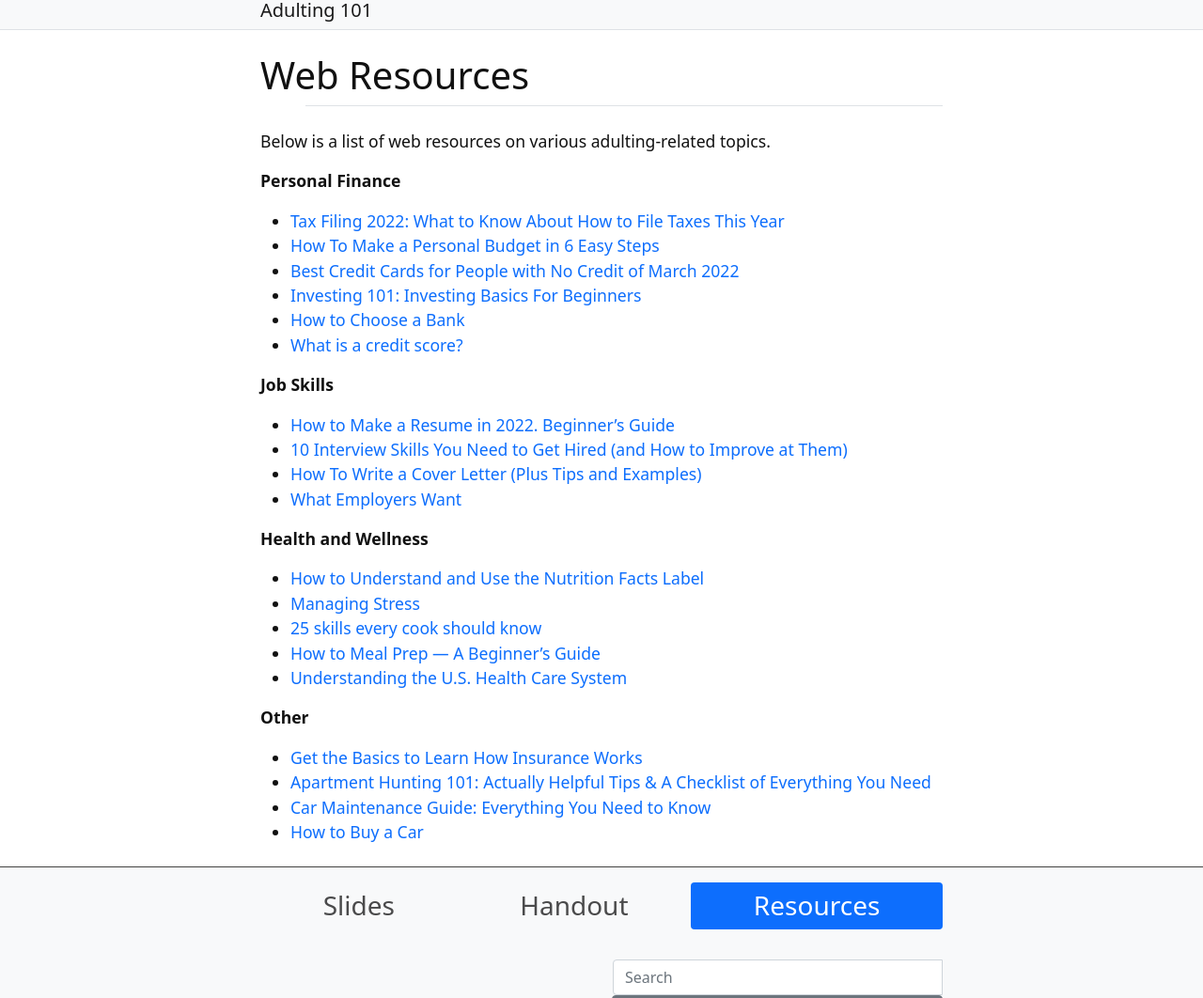
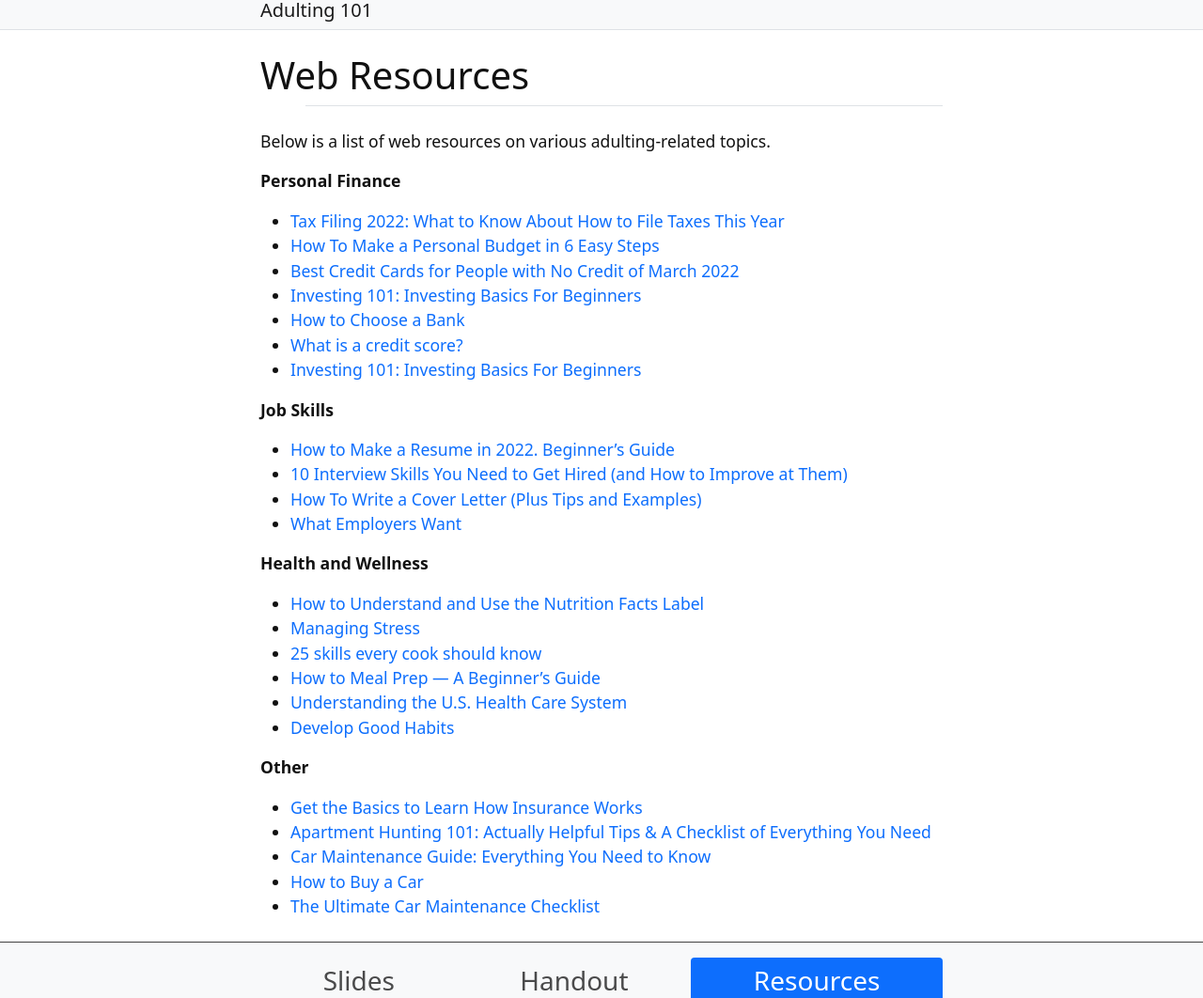
Before and after one commit to hanwendong1/adulting, a Jekyll site: the page built from content/2-resources.md, in a window 1280 px wide, cut to the strip 121-1183 px from the top of the page. Shown: the whole strip at 94% size. Built offline with Jekyll 4.4.1, drawn with Linux system fonts in a browser that asks for light colours.

Commit message:
Update 2-resources.md

```diff
--- a/content/2-resources.md
+++ b/content/2-resources.md
@@ -12,6 +12,7 @@ Below is a list of web resources on various adulting-related topics.
 -	[Investing 101: Investing Basics For Beginners](https://www.wealthsimple.com/en-ca/learn/investing-basics){:target="_blank" rel="noopener"}
 -	[How to Choose a Bank](https://www.creditkarma.com/advice/i/how-to-choose-a-bank){:target="_blank" rel="noopener"}
 -	[What is a credit score?](https://www.consumerfinance.gov/ask-cfpb/what-is-a-credit-score-en-315/){:target="_blank" rel="noopener"}
+-	[Investing 101: Investing Basics For Beginners](https://www.wealthsimple.com/en-ca/learn/investing-basics){:target="_blank" rel="noopener"}
 
 **Job Skills**
 -	[How to Make a Resume in 2022. Beginner's Guide](https://novoresume.com/career-blog/how-to-write-a-resume-guide){:target="_blank" rel="noopener"}
@@ -25,9 +26,11 @@ Below is a list of web resources on various adulting-related topics.
 -	[25 skills every cook should know](https://www.bbcgoodfood.com/howto/guide/25-skills-every-cook-should-know){:target="_blank" rel="noopener"}
 -	[How to Meal Prep — A Beginner’s Guide](https://www.healthline.com/nutrition/how-to-meal-prep){:target="_blank" rel="noopener"}
 -	[Understanding the U.S. Health Care System](https://www.interexchange.org/articles/visit-the-usa/understanding-us-healthcare-system/){:target="_blank" rel="noopener"}
+-	[Develop Good Habits](https://www.developgoodhabits.com/){:target="_blank" rel="noopener"}
 
 **Other**
 -	[Get the Basics to Learn How Insurance Works](https://www.thebalance.com/basics-to-help-you-understand-how-insurance-works-4783595){:target="_blank" rel="noopener"}
 -	[Apartment Hunting 101: Actually Helpful Tips & A Checklist of Everything You Need](https://dolly.com/blog/apartment-hunting-101-tips-checklist/){:target="_blank" rel="noopener"}
 -	[Car Maintenance Guide: Everything You Need to Know](https://www.kbb.com/car-advice/maintenance-guide/){:target="_blank" rel="noopener"}
 -	[How to Buy a Car](https://www.edmunds.com/car-buying/10-steps-to-buying-a-new-car.html){:target="_blank" rel="noopener"}
+-	[The Ultimate Car Maintenance Checklist](https://www.bridgestonetire.com/learn/maintenance/ultimate-car-maintenance-checklist/){:target="_blank" rel="noopener"}
```
